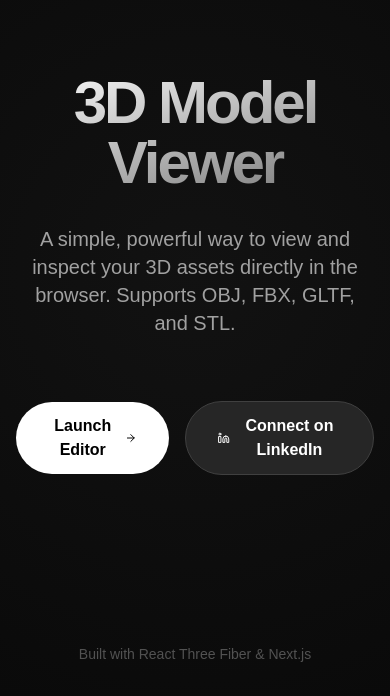
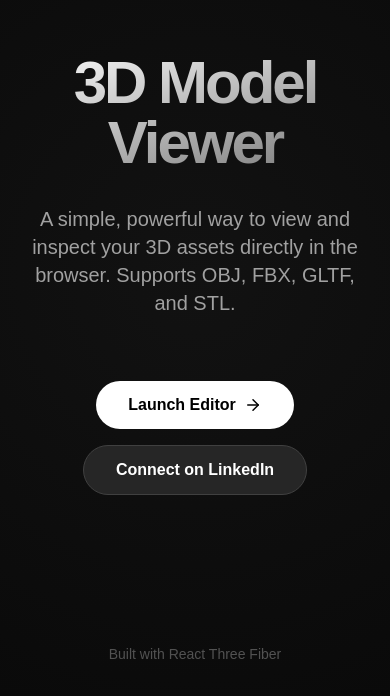
Before and after one commit to divyanshsaraswat/three-d-viewer, a Next.js app: page / in a window 390 px wide. Shown: the part 148-844 px from the top of the page. Built offline with nearby package versions, Linux system fonts and the light colour scheme.

Commit message:
minor changes

```diff
--- a/app/page.tsx
+++ b/app/page.tsx
@@ -16,7 +16,7 @@ export default function LandingPage() {
           A simple, powerful way to view and inspect your 3D assets directly in the browser. Supports OBJ, FBX, GLTF, and STL.
         </p>
 
-        <div className="flex items-center justify-center gap-4 pt-8">
+        <div className="flex flex-col md:flex-row items-center justify-center gap-4 pt-8">
           <Link
             href="/editor"
             className="group px-8 py-3 bg-white text-black font-semibold rounded-full hover:bg-neutral-200 transition-all active:scale-95 flex items-center gap-2"
@@ -31,14 +31,13 @@ export default function LandingPage() {
             rel="noopener noreferrer"
             className="px-8 py-3 bg-neutral-800 text-white font-semibold rounded-full hover:bg-neutral-700 transition-all border border-neutral-700 flex items-center gap-2"
           >
-            <Linkedin size={18} />
             Connect on LinkedIn
           </a>
         </div>
       </div>
 
       <div className="absolute bottom-8 text-neutral-600 text-sm">
-        Built with React Three Fiber & Next.js
+        Built with React Three Fiber
       </div>
     </div>
   );
--- a/components/Sidebar.tsx
+++ b/components/Sidebar.tsx
@@ -113,7 +113,7 @@ export default function Sidebar({ settings, setSettings, onCloseModel, onFileUpl
                                 <input
                                     type="file"
                                     multiple
-                                    accept=".obj,.fbx,.gltf,.glb,.stl,.bin,.png,.jpg,.jpeg"
+                                    accept=".obj,.fbx,.gltf,.glb,.stl,.bin,.png,.jpg,.jpeg,.webp,.tga,.bmp"
                                     onChange={(e) => {
                                         if (e.target.files && e.target.files.length > 0) {
                                             onFileUpload(e.target.files);
```
